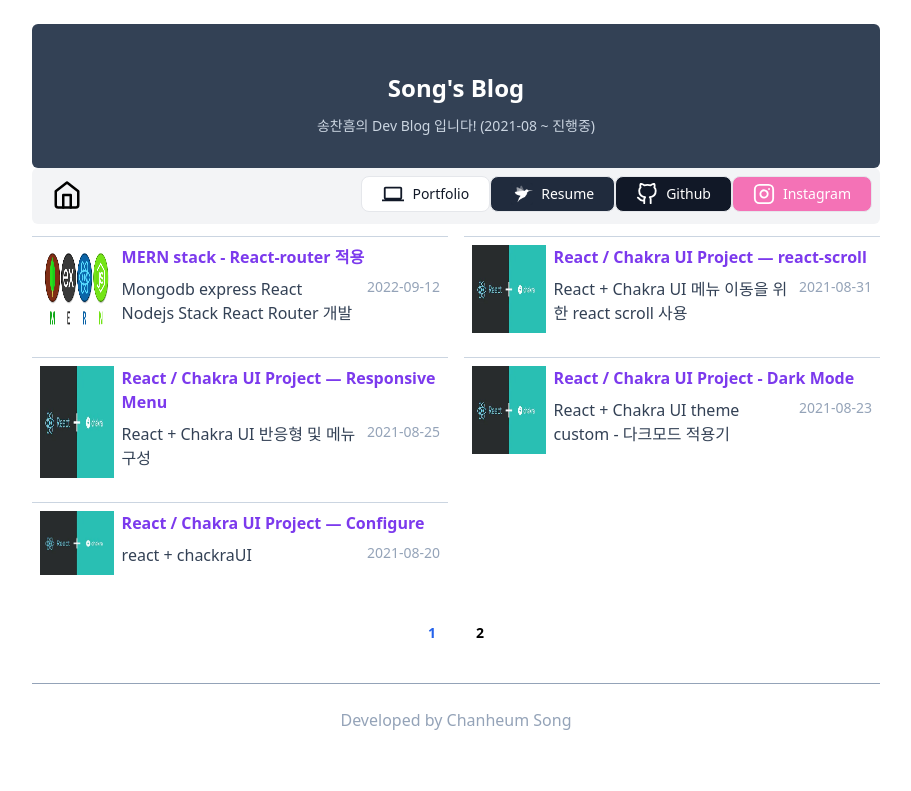
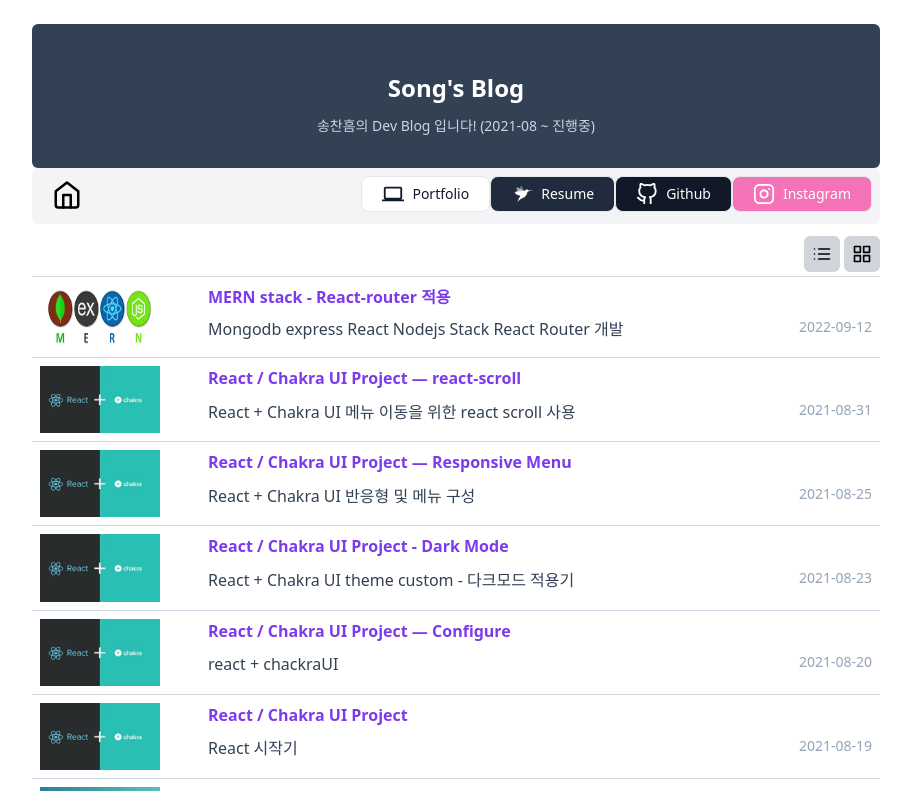
Before and after one commit to Songchanheum/songsblog, a Next.js app: page /blog/1 in a window 1280 px wide. Shown: the top 791 px of the page, without its empty margins (184-1095 px from the left). Built offline with nearby package versions, Linux system fonts and the light colour scheme.

Commit message:
fix(main): main page 수정(진행중), redirect 설정

```diff
--- a/app/blog/[temp]/page.tsx
+++ b/app/blog/[temp]/page.tsx
@@ -1,9 +1,11 @@
 import Pagination from "@/components/Pagination";
 import PostPreview from "@/components/PostPreview";
 import getProducts from "@/components/getProducts";
+import Link from "next/link";
 
+import { FiGrid, FiList } from "react-icons/fi";
 export const dynamicParams = true;
-const PER_PAGE = 5;
+const PER_PAGE = 10;
 
 const productPaging = async () => {
   const page = 1;
@@ -24,12 +26,49 @@
 export default async function PaginatedPage(props: any) {
   const { products, currentPage, totalProducts } = await productPaging();
 
+  const tempState = props.params.temp;
   const postPreviews = products?.map((post) => (
-    <PostPreview key={post.slug} {...post} />
+    <PostPreview
+      key={post.slug}
+      title={post.title}
+      date={post.date}
+      subtitle={post.subtitle}
+      slug={post.slug}
+      baseimage={post.baseimage}
+      temp={tempState}
+    />
   ));
   return (
     <div>
-      <div className="grid grid-cols-1 md:grid-cols-2 gap-4">
+      <div className="text-right mb-1">
+        <Link href={`/blog/list/${props.params.page}`}>
+          <button
+            className={
+              tempState === "list"
+                ? "bg-gray-400 p-2 rounded-md mr-1"
+                : "bg-gray-300 p-2 rounded-md mr-1"
+            }
+          >
+            <FiList size="20" />
+          </button>
+        </Link>
+        <Link href={`/blog/grid/${props.params.page}`}>
+          <button
+            className={
+              tempState === "grid"
+                ? "bg-gray-400 p-2 rounded-md"
+                : "bg-gray-300 p-2 rounded-md"
+            }
+          >
+            <FiGrid size="20" />
+          </button>
+        </Link>
+      </div>
+      <div
+        className={
+          tempState === "grid" ? "grid grid-cols-1 md:grid-cols-2 gap-4" : ""
+        }
+      >
         {postPreviews}
       </div>
       <Pagination
--- a/app/page.tsx
+++ b/app/page.tsx
@@ -1,13 +1,12 @@
-import getPostMetadata from "@/components/getPostMetadata";
-import PostPreview from "@/components/PostPreview";
+import Link from "next/link";
 
 const HomePage = () => {
-  const postMetadata = getPostMetadata();
-  const postPreviews = postMetadata.map((post) => (
-    <PostPreview key={post.slug} {...post} />
-  ));
   return (
-    <div className="grid grid-cols-1 md:grid-cols-2 gap-4">{postPreviews}</div>
+    <div className="mx-auto my-10 text-center">
+      <Link href={`/blog`}>
+        <h1 className="font-bold hover:underline">Go to BLOG</h1>
+      </Link>
+    </div>
   );
 };
 
--- a/next.config.js
+++ b/next.config.js
@@ -5,6 +5,20 @@
   experimental: {
     appDir: true,
   },
+  async redirects() {
+    return [
+      {
+        source: "/blog",
+        destination: "/blog/list/1",
+        permanent: true,
+      },
+      {
+        source: "/blog/:temp",
+        destination: "/blog/:temp/1",
+        permanent: true,
+      },
+    ];
+  },
 };
 
 module.exports = nextConfig;
```
